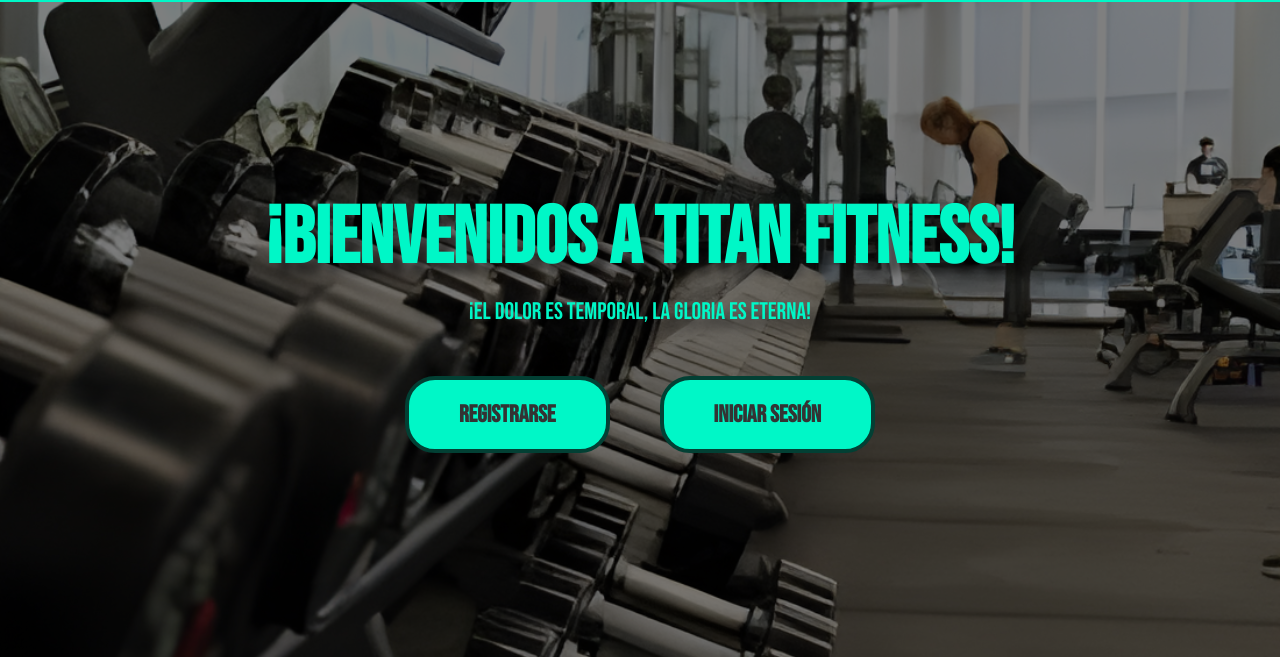
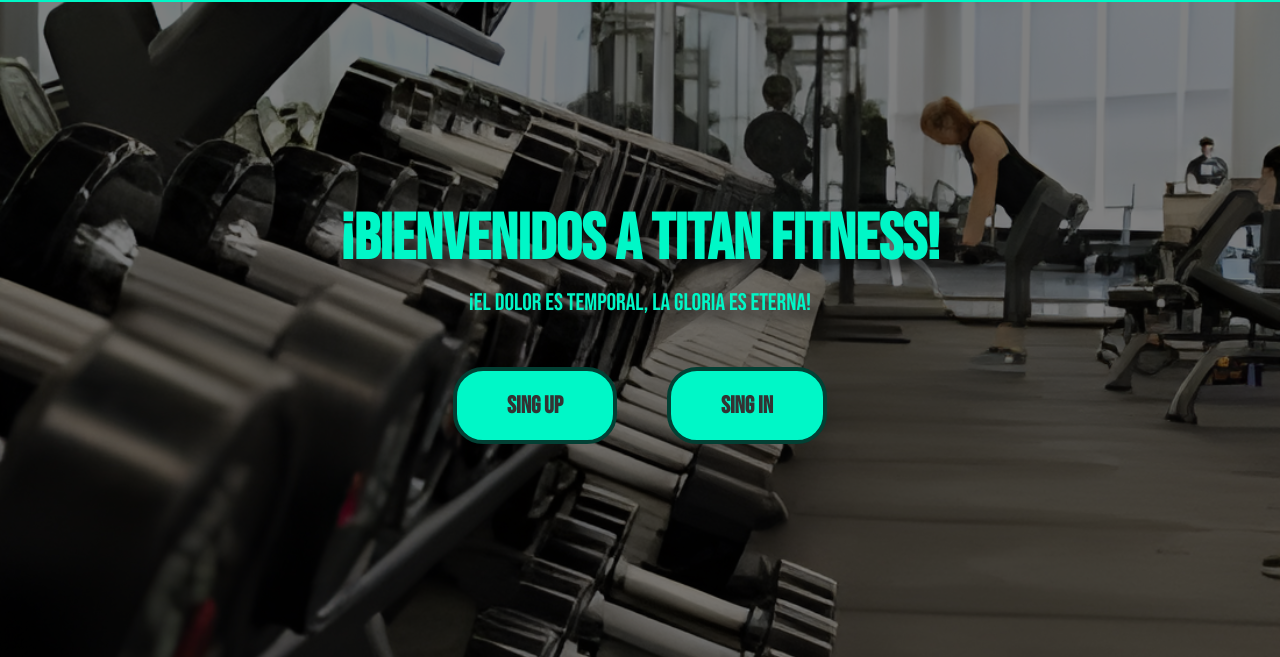
Before and after one commit to acabbuz/gymrepo, a plain HTML site: page index.html in a window 1280 px wide. Shown: the part 143-800 px from the top of the page. Drawn offline with Linux system fonts and the light colour scheme.

Commit message:
Index de inicio de la página creados solo falta logo

```diff
--- a/index.html
+++ b/index.html
@@ -19,8 +19,8 @@
         <h1>¡BIENVENIDOS A TITAN FITNESS!</h1>
         <p>¡El dolor es temporal, la gloria es eterna!</p>
         <div class="buttons">
-            <button class="btn">REGISTRARSE</button>
-            <button class="btn">INICIAR SESIÓN</button>
+            <button class="btn">SING UP</button>
+            <button class="btn">SING IN</button>
         </div>
     </section>
 
--- a/styles_index.css
+++ b/styles_index.css
@@ -39,7 +39,7 @@ body{
 }
 
 .hero h1 {
-    font-size: 5rem;
+    font-size: 4rem;
     font-weight: bold;
     margin-bottom: 10px;
     font-family:Bebas Neue ;
```
